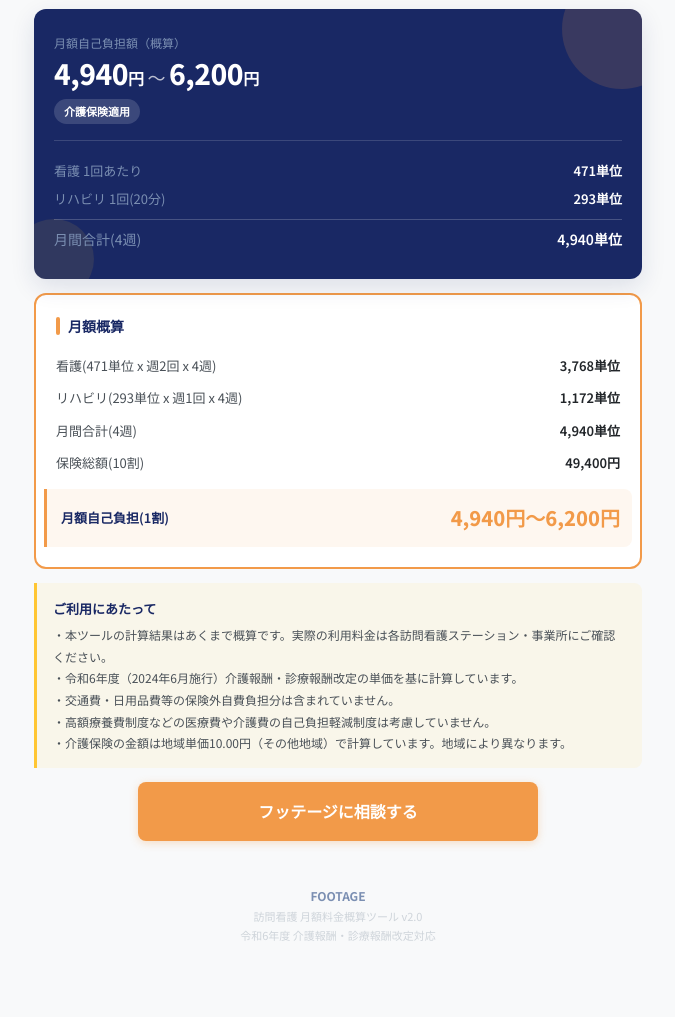
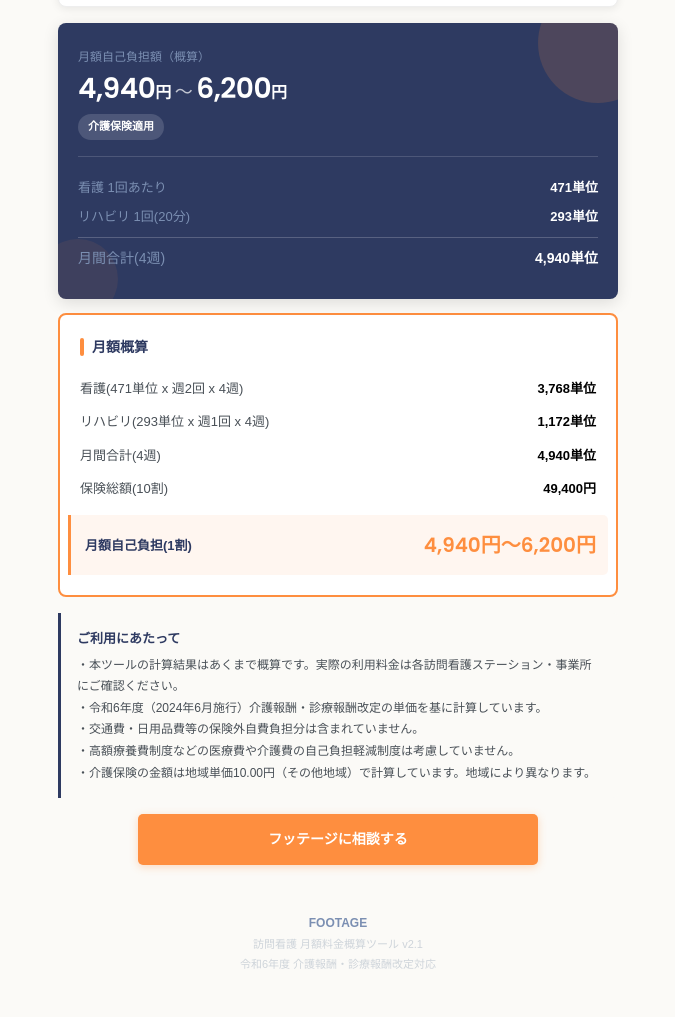
Before and after one commit to oyuta-svg/visiting-nurse-fee-calculator, a plain HTML site: page index.html in a window 1280 px wide. Shown: the part 1068-2085 px from the top of the page, without its empty margins (302-977 px from the left). Drawn offline with Linux system fonts and the light colour scheme.

Commit message:
[Claude] feat: DESIGN.md準拠のデザイン改善 — カラー・フォント・UX統一
- カラー: #192864→#2e3a61(Navy), #F29A49→#fe8e3f(Orange)
- フォント: Noto Sans JP → Hiragino Sans + Poppins
- 背景: #F8F9FA → #fbfaf7(warm beige)
- 角丸: 12px→8px(card), 5px(button)
- line-height: 1.7→1.8, letter-spacing: 0.1em(見出し)
- UX: input focus色をorangeに, タッチターゲット48px保証
- 影: DESIGN.md Level1準拠

Co-Authored-By: Claude Opus 4.6 (1M context) <noreply@anthropic.com>

```diff
--- a/index.html
+++ b/index.html
@@ -5,46 +5,46 @@
 <meta name="viewport" content="width=device-width, initial-scale=1.0">
 <title>訪問看護 月額料金概算ツール | FOOTAGE</title>
 <link rel="preconnect" href="https://fonts.googleapis.com">
-<link href="https://fonts.googleapis.com/css2?family=Noto+Sans+JP:wght@400;500;600;700;800&display=swap" rel="stylesheet">
+<link href="https://fonts.googleapis.com/css2?family=Poppins:wght@600&display=swap" rel="stylesheet">
 <style>
 :root {
-  /* FOOTAGE Brand Colors */
-  --navy: #192864;
-  --navy-light: #2E3A61;
+  /* FOOTAGE Brand Colors — DESIGN.md準拠 */
+  --navy: #2e3a61;
+  --navy-light: #4A6FA5;
   --navy-mid: #4A6FA5;
   --navy-muted: #7B8FB2;
-  --orange: #F29A49;
+  --orange: #fe8e3f;
   --orange-light: #F4B97A;
-  --orange-bg: rgba(242, 154, 73, .08);
+  --orange-bg: rgba(254, 142, 63, .08);
   --gold: #FFC633;
   --white: #FFFFFF;
-  --error: #E04545;
-  --success: #2E7D32;
+  --error: #f16f64;
+  --success: #5cb85c;
 
-  /* Grayscale */
-  --g50: #F8F9FA;
-  --g100: #F1F3F5;
-  --g200: #E9ECEF;
+  /* Neutral — DESIGN.md準拠 */
+  --g50: #fbfaf7;
+  --g100: #f5f3ef;
+  --g200: #eeeeee;
   --g300: #DEE2E6;
   --g400: #CED4DA;
-  --g500: #868E96;
+  --g500: #999999;
   --g700: #495057;
-  --g900: #212529;
+  --g900: #000000;
 
   --radius-sm: 4px;
-  --radius-md: 8px;
-  --radius-lg: 12px;
-  --shadow: 0 1px 3px rgba(25,40,100,.08), 0 1px 2px rgba(25,40,100,.04);
-  --shadow-lg: 0 8px 24px rgba(25,40,100,.12);
+  --radius-md: 5px;
+  --radius-lg: 8px;
+  --shadow: 0 2px 8px rgba(0, 0, 0, 0.08);
+  --shadow-lg: 0 4px 16px rgba(0, 0, 0, 0.12);
 }
 
 * { margin: 0; padding: 0; box-sizing: border-box; }
 
 body {
-  font-family: 'Noto Sans JP', -apple-system, BlinkMacSystemFont, 'Hiragino Kaku Gothic ProN', sans-serif;
+  font-family: "Hiragino Sans", "ヒラギノ角ゴシック", "Hiragino Kaku Gothic ProN", "ヒラギノ角ゴ ProN W3", "メイリオ", Meiryo, sans-serif;
   background: var(--g50);
   color: var(--g900);
-  line-height: 1.7;
+  line-height: 1.8;
   min-height: 100vh;
   -webkit-font-smoothing: antialiased;
 }
@@ -57,7 +57,7 @@ body {
   position: sticky;
   top: 0;
   z-index: 100;
-  box-shadow: 0 2px 12px rgba(25,40,100,.3);
+  box-shadow: 0 2px 12px rgba(46,58,97,.3);
 }
 .header-inner {
   max-width: 640px;
@@ -81,9 +81,9 @@ body {
 }
 .header-text h1 {
   font-size: 17px;
-  font-weight: 700;
-  letter-spacing: .3px;
-  line-height: 1.3;
+  font-weight: 600;
+  letter-spacing: 0.1em;
+  line-height: 1.5;
 }
 .header-text p {
   font-size: 11px;
@@ -96,7 +96,7 @@ body {
 .container {
   max-width: 640px;
   margin: 0 auto;
-  padding: 16px;
+  padding: 20px 16px;
 }
 
 /* ===== Card ===== */
@@ -105,13 +105,13 @@ body {
   border-radius: var(--radius-lg);
   box-shadow: var(--shadow);
   padding: 20px;
-  margin-bottom: 14px;
+  margin-bottom: 16px;
   border: 1px solid var(--g200);
 }
 
 .card-title {
-  font-size: 14px;
-  font-weight: 700;
+  font-size: 16px;
+  font-weight: 600;
   color: var(--navy);
   margin-bottom: 16px;
   padding-bottom: 10px;
@@ -119,6 +119,8 @@ body {
   display: flex;
   align-items: center;
   gap: 10px;
+  letter-spacing: 0.1em;
+  line-height: 1.5;
 }
 .card-title .step {
   width: 24px;
@@ -151,10 +153,11 @@ body {
   transition: all .2s;
   color: var(--g500);
   font-family: inherit;
+  min-height: 48px;
 }
 .insurance-toggle button.active {
-  border-color: var(--navy);
-  background: var(--navy);
+  border-color: var(--orange);
+  background: var(--orange);
   color: var(--white);
 }
 .insurance-toggle button:hover:not(.active) {
@@ -195,8 +198,8 @@ select, input[type="number"] {
 }
 select:focus, input[type="number"]:focus {
   outline: none;
-  border-color: var(--navy);
-  box-shadow: 0 0 0 3px rgba(25,40,100,.1);
+  border-color: var(--orange);
+  box-shadow: 0 0 0 3px rgba(254,142,63,.15);
 }
 
 /* ===== Checkbox ===== */
@@ -221,8 +224,8 @@ select:focus, input[type="number"]:focus {
   background: var(--g50);
 }
 .checkbox-item.checked {
-  border-color: var(--navy);
-  background: rgba(25,40,100,.04);
+  border-color: var(--orange);
+  background: var(--orange-bg);
 }
 .checkbox-item input[type="checkbox"] { display: none; }
 .checkbox-item .check-box {
@@ -237,8 +240,8 @@ select:focus, input[type="number"]:focus {
   transition: all .15s;
 }
 .checkbox-item.checked .check-box {
-  background: var(--navy);
-  border-color: var(--navy);
+  background: var(--orange);
+  border-color: var(--orange);
 }
 .checkbox-item.checked .check-box::after {
   content: '';
@@ -303,7 +306,7 @@ select:focus, input[type="number"]:focus {
   right: -40px;
   width: 120px;
   height: 120px;
-  background: rgba(242,154,73,.15);
+  background: rgba(254,142,63,.15);
   border-radius: 50%;
 }
 .result-card::after {
@@ -313,7 +316,7 @@ select:focus, input[type="number"]:focus {
   left: -20px;
   width: 80px;
   height: 80px;
-  background: rgba(255,198,51,.1);
+  background: rgba(254,142,63,.08);
   border-radius: 50%;
 }
 .result-content { position: relative; z-index: 1; }
@@ -324,10 +327,12 @@ select:focus, input[type="number"]:focus {
   margin-bottom: 4px;
 }
 .result-card .result-amount {
+  font-family: "Poppins", sans-serif;
   font-size: 28px;
-  font-weight: 800;
+  font-weight: 600;
   letter-spacing: -0.5px;
   line-height: 1.2;
+  font-feature-settings: "kern" 1;
 }
 .result-card .result-amount .yen {
   font-size: 16px;
@@ -375,7 +380,7 @@ select:focus, input[type="number"]:focus {
   border: 2px solid var(--orange);
   border-radius: var(--radius-lg);
   padding: 20px;
-  margin-bottom: 14px;
+  margin-bottom: 16px;
 }
 .monthly-card .monthly-title {
   font-size: 14px;
@@ -414,20 +419,22 @@ select:focus, input[type="number"]:focus {
 }
 .monthly-row.highlight .value {
   color: var(--orange);
+  font-family: "Poppins", sans-serif;
   font-size: 20px;
-  font-weight: 800;
+  font-weight: 600;
+  font-feature-settings: "kern" 1;
 }
 
 /* ===== Note ===== */
 .note {
-  background: rgba(255,198,51,.08);
-  border-left: 3px solid var(--gold);
+  background: var(--g50);
+  border-left: 3px solid var(--navy);
   border-radius: 0 var(--radius-md) var(--radius-md) 0;
   padding: 14px 16px;
   font-size: 12px;
   color: var(--g700);
   line-height: 1.8;
-  margin-bottom: 14px;
+  margin-bottom: 16px;
 }
 .note strong {
   display: block;
@@ -485,10 +492,14 @@ select:focus, input[type="number"]:focus {
 .hidden { display: none !important; }
 
 /* ===== Responsive ===== */
+@media (min-width: 768px) {
+  .container { padding: 24px 40px; }
+}
 @media (max-width: 400px) {
   .two-col { grid-template-columns: 1fr; }
-  .result-card .result-amount { font-size: 32px; }
-  .header-text h1 { font-size: 15px; }
+  .result-card .result-amount { font-size: 24px; }
+  .header-text h1 { font-size: 14px; }
+  .card-title { font-size: 14px; }
 }
 </style>
 </head>
@@ -706,13 +717,13 @@ select:focus, input[type="number"]:focus {
     ・介護保険の金額は地域単価10.00円（その他地域）で計算しています。地域により異なります。
   </div>
 
-  <div style="text-align:center; margin-bottom:20px;">
-    <a href="https://footage-nursing.jp/" target="_blank" rel="noopener" style="display:inline-block; width:100%; max-width:400px; padding:16px 24px; background:var(--orange); color:var(--white); font-size:16px; font-weight:700; text-decoration:none; border-radius:var(--radius-md); box-shadow:0 2px 8px rgba(242,154,73,.3); transition:background .2s;" onmouseover="this.style.background='#e08a3a'" onmouseout="this.style.background='var(--orange)'">フッテージに相談する</a>
+  <div style="text-align:center; margin-bottom:24px;">
+    <a href="https://footage-nursing.jp/" target="_blank" rel="noopener" style="display:inline-block; width:100%; max-width:400px; padding:15px 24px; background:var(--orange); color:var(--white); font-size:14px; font-weight:600; text-decoration:none; border-radius:5px; box-shadow:0 2px 8px rgba(254,142,63,.3); transition:background .2s; min-height:48px; line-height:1.5;" onmouseover="this.style.background='#e5812f'" onmouseout="this.style.background='var(--orange)'">フッテージに相談する</a>
   </div>
 
   <div class="footer">
     <span class="logo-text">FOOTAGE</span><br>
-    訪問看護 月額料金概算ツール v2.0<br>
+    訪問看護 月額料金概算ツール v2.1<br>
     令和6年度 介護報酬・診療報酬改定対応
   </div>
 </div>
```
